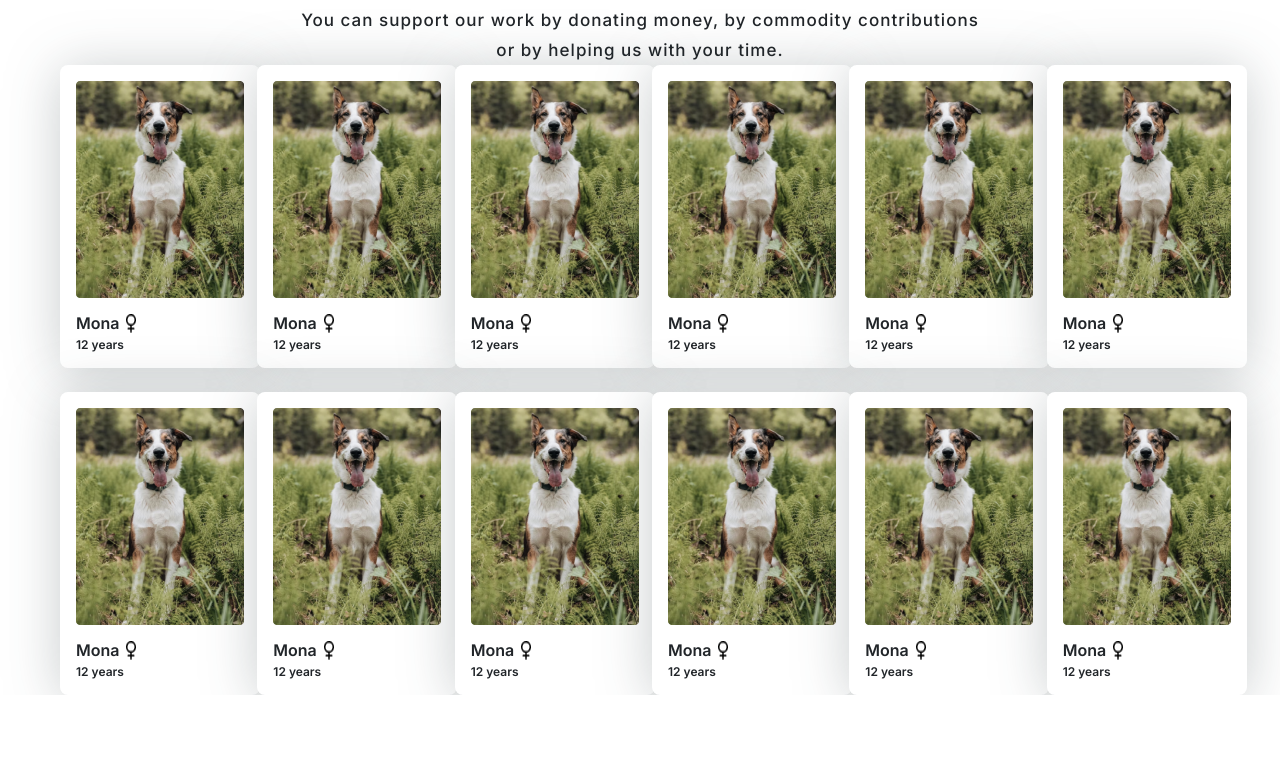
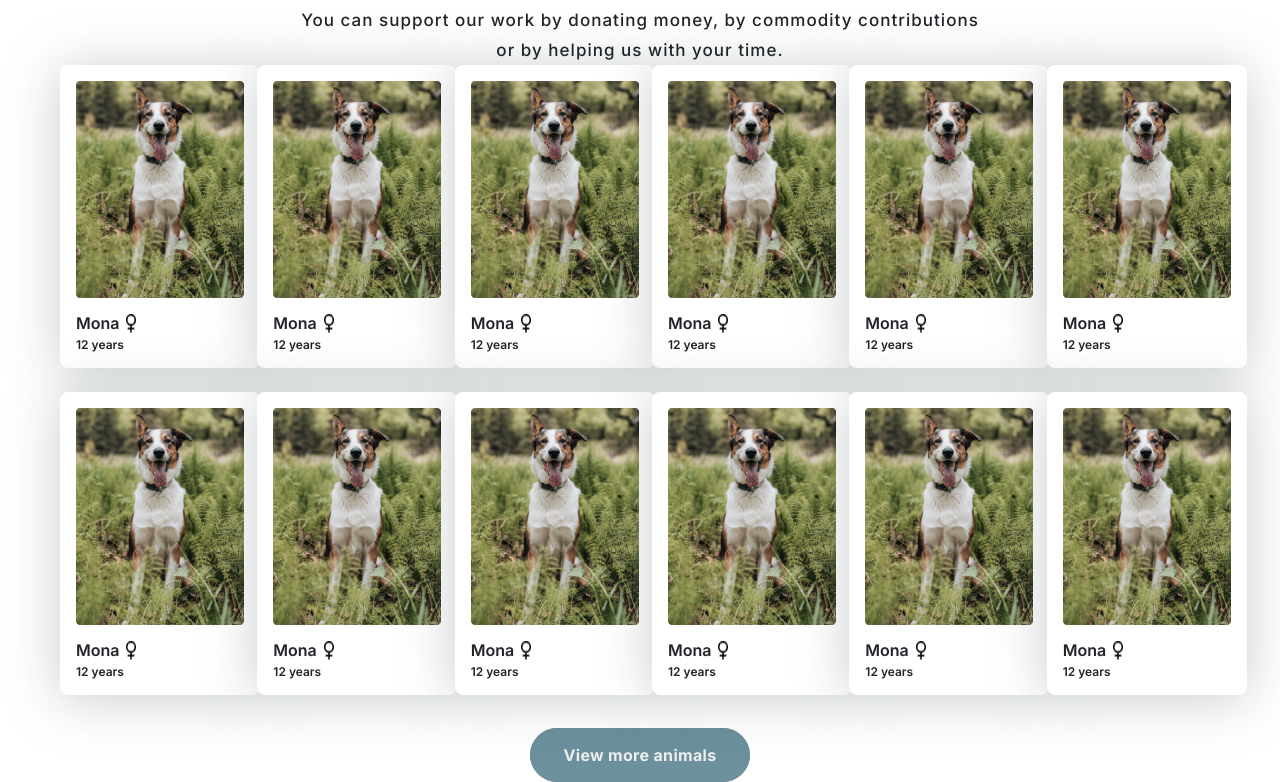
Before and after one commit to oostenhuit/SC-Challenge-Pets, a plain HTML site: page index.html in a window 1280 px wide. Shown: the part 890-1672 px from the top of the page. Before the commit the page ends 1585 px from the top, so only its background shows below. Drawn offline with nearby package versions, Linux system fonts and the light colour scheme.

Commit message:
added button to animal section

```diff
--- a/index.html
+++ b/index.html
@@ -208,7 +208,7 @@
               </div>
             </div>
           </div>
-          <div class="row">
+          <div class="row pb-5">
             <div class="col-2 animal-card">
               <div class="animal-card-background">
                 <img
@@ -306,6 +306,9 @@
               </div>
             </div>
           </div>
+          <div class="text-center">
+            <a class="primary-button" href="">View more animals</a>
+          </div>
         </div>
       </div>
     </div>
--- a/styles.css
+++ b/styles.css
@@ -52,6 +52,19 @@ h5 {
   font-size: 12px;
   line-height: 15px;
 }
+
+.primary-button {
+  padding: 16px 32px;
+  background: #6c919c;
+  border: 1px solid #6c919c;
+  border-radius: 340px;
+  font-weight: 700;
+  font-size: 16px;
+  text-align: center;
+  letter-spacing: 0.02em;
+  color: #efefef;
+  text-decoration: none;
+}
 .donation-method {
   margin: 60px 0 100px 0;
 }
```
